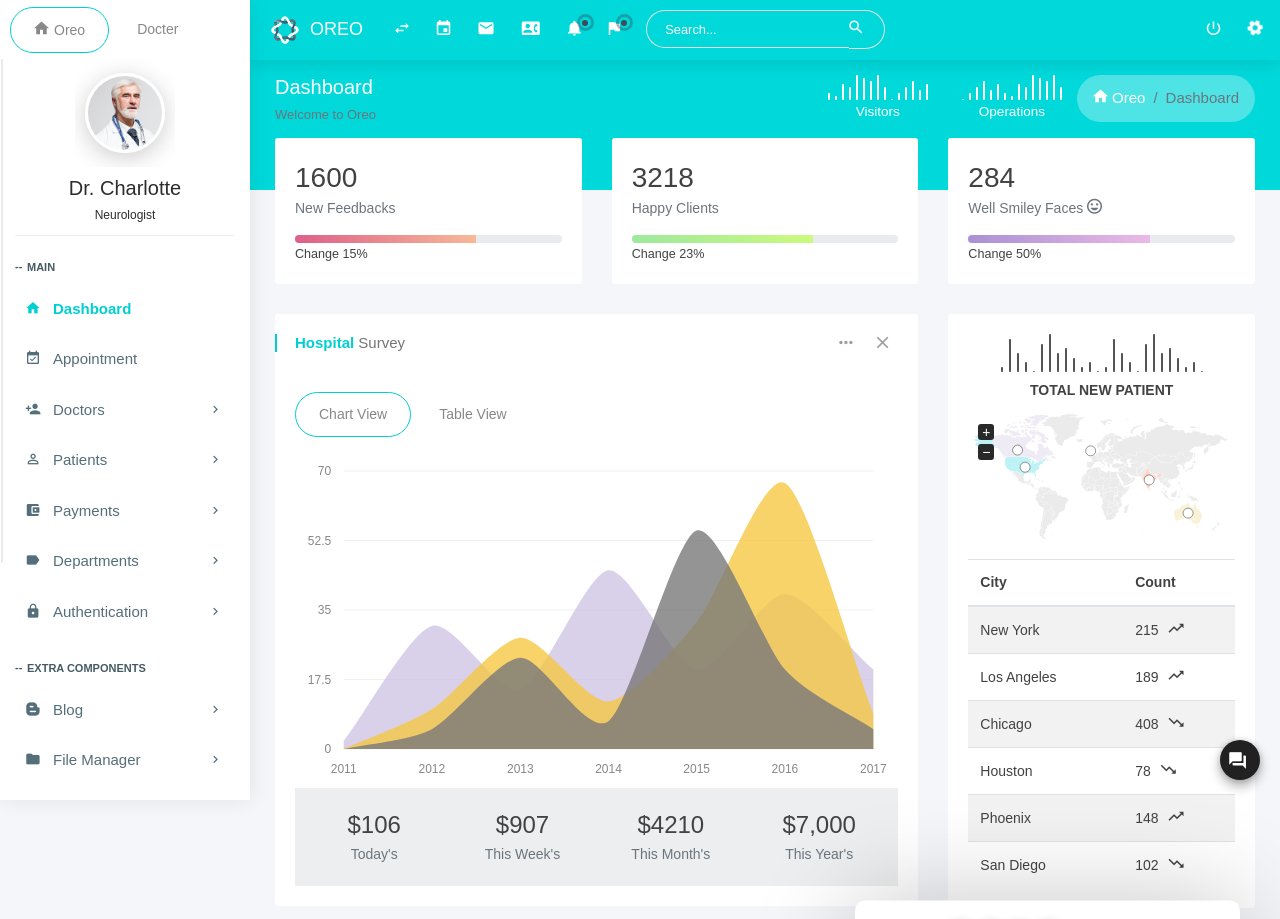
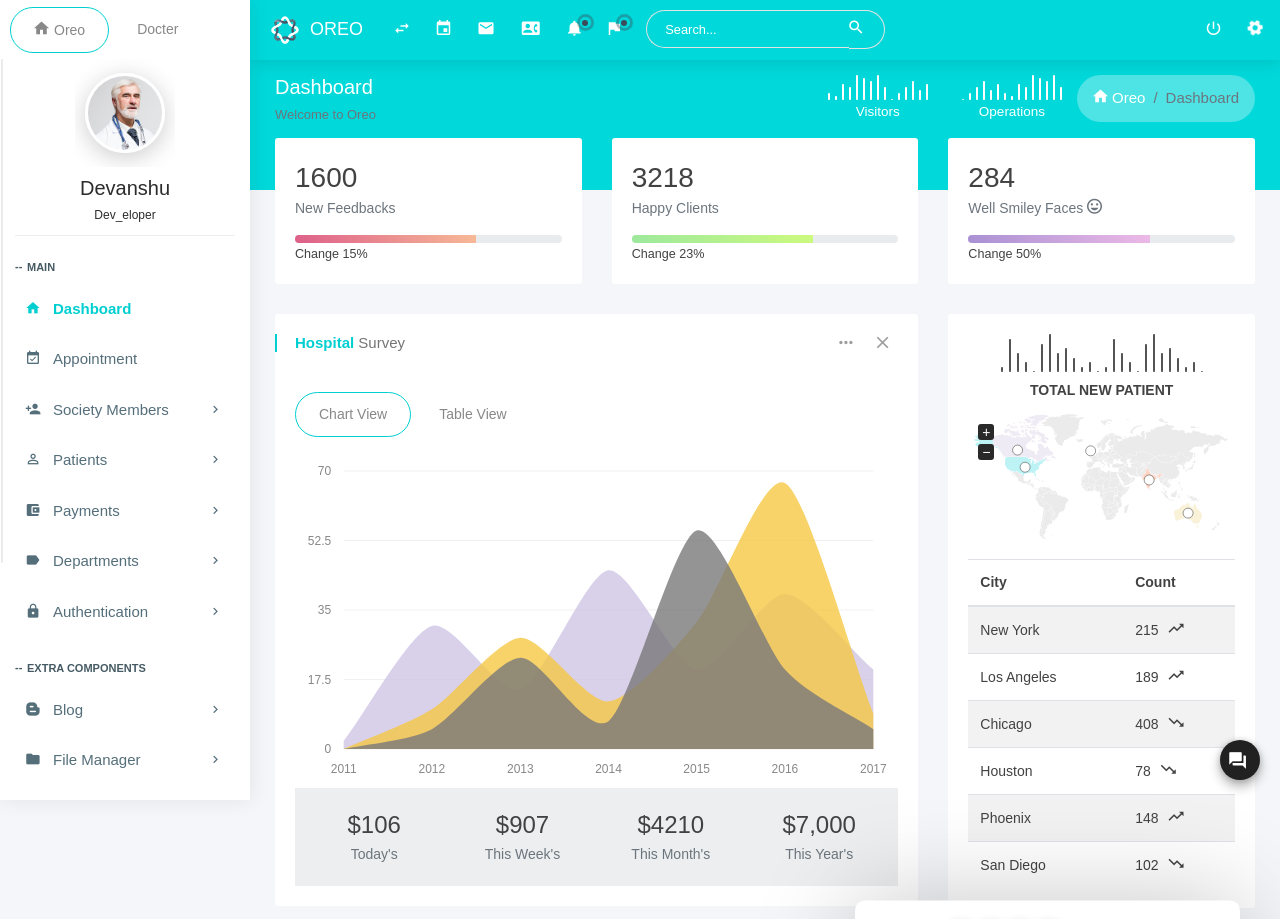
Before and after one commit to devanshu-73/DJango_PROJECTS, a Django app: template Digital_Society/project/app/templates/app/index.html in a window 1280 px wide. Shown: the top 919 px of the page. Run offline with Django 5.2, Linux system fonts and the light colour scheme; the template is opened without the code that fills it, so the values that code supplies are empty; some libraries are stand-ins or nearby versions; some web fonts are replaced.

Commit message:
Digital Society

```diff
--- a/Digital_Society/project/app/templates/app/index.html
+++ b/Digital_Society/project/app/templates/app/index.html
@@ -409,8 +409,8 @@
                     /></a>
                   </div>
                   <div class="detail">
-                    <h4>Dr. Charlotte</h4>
-                    <small>Neurologist</small>
+                    <h4>Devanshu</h4>
+                    <small>Dev_eloper</small>
                   </div>
                 </div>
               </li>
@@ -429,20 +429,17 @@
               </li>
               <li class="">
                 <a href="javascript:void(0);" class="menu-toggle"
-                  ><i class="zmdi zmdi-account-add"></i><span>Doctors</span></a
+                  ><i class="zmdi zmdi-account-add"></i><span>Society Members</span></a
                 >
                 <ul class="ml-menu">
                   <li class="">
-                    <a href="..\doctor\doctors.html">All Doctors</a>
-                  </li>
-                  <li class="">
-                    <a href="..\doctor\add-doctor.html">Add Doctor</a>
-                  </li>
-                  <li class="">
-                    <a href="..\doctor\profile.html">Doctor Profile</a>
-                  </li>
-                  <li class="">
-                    <a href="..\doctor\events.html">Doctor Schedule</a>
+                    <a href="..\doctor\doctors.html">All Society Member</a>
+                  </li>
+                  <li class="">
+                    <a href="..\doctor\add-doctor.html">Add Member</a>
+                  </li>
+                  <li class="">
+                    <a href="..\doctor\profile.html">Member Profile</a>
                   </li>
                 </ul>
               </li>
```
